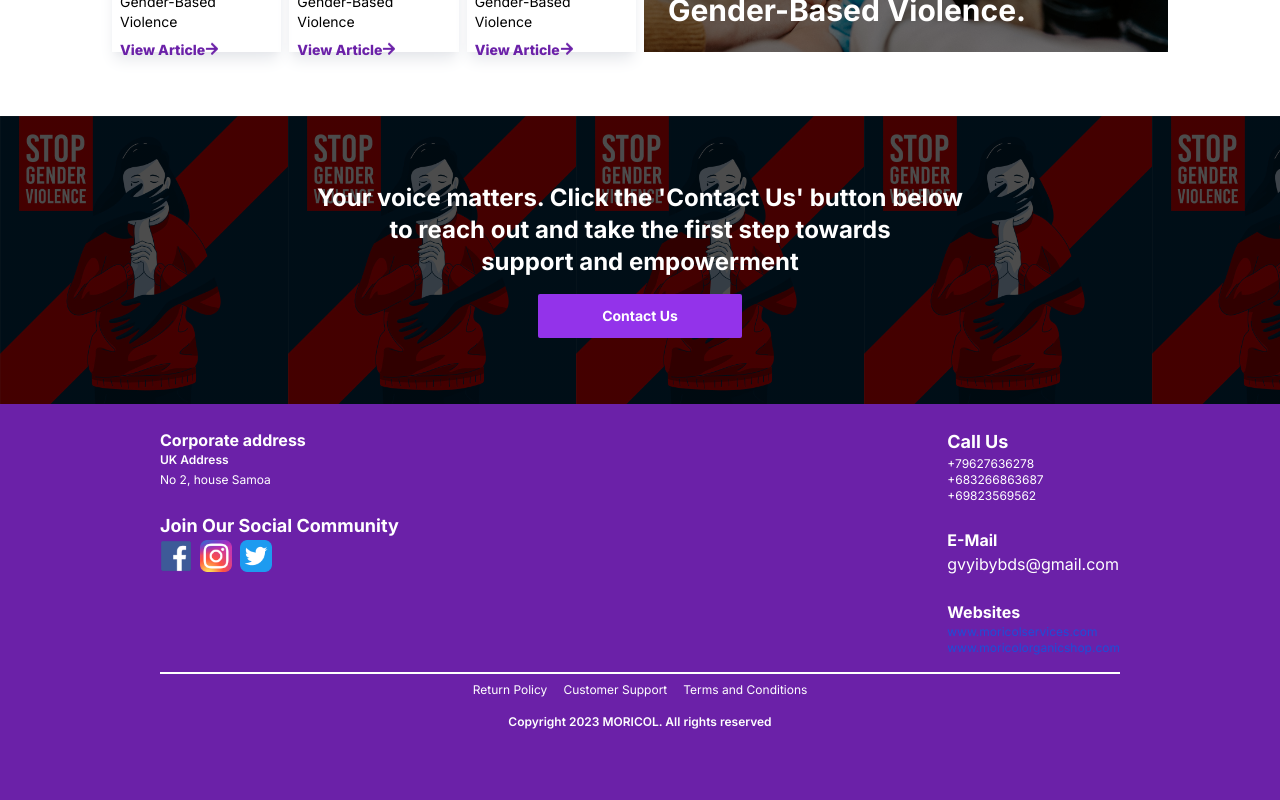
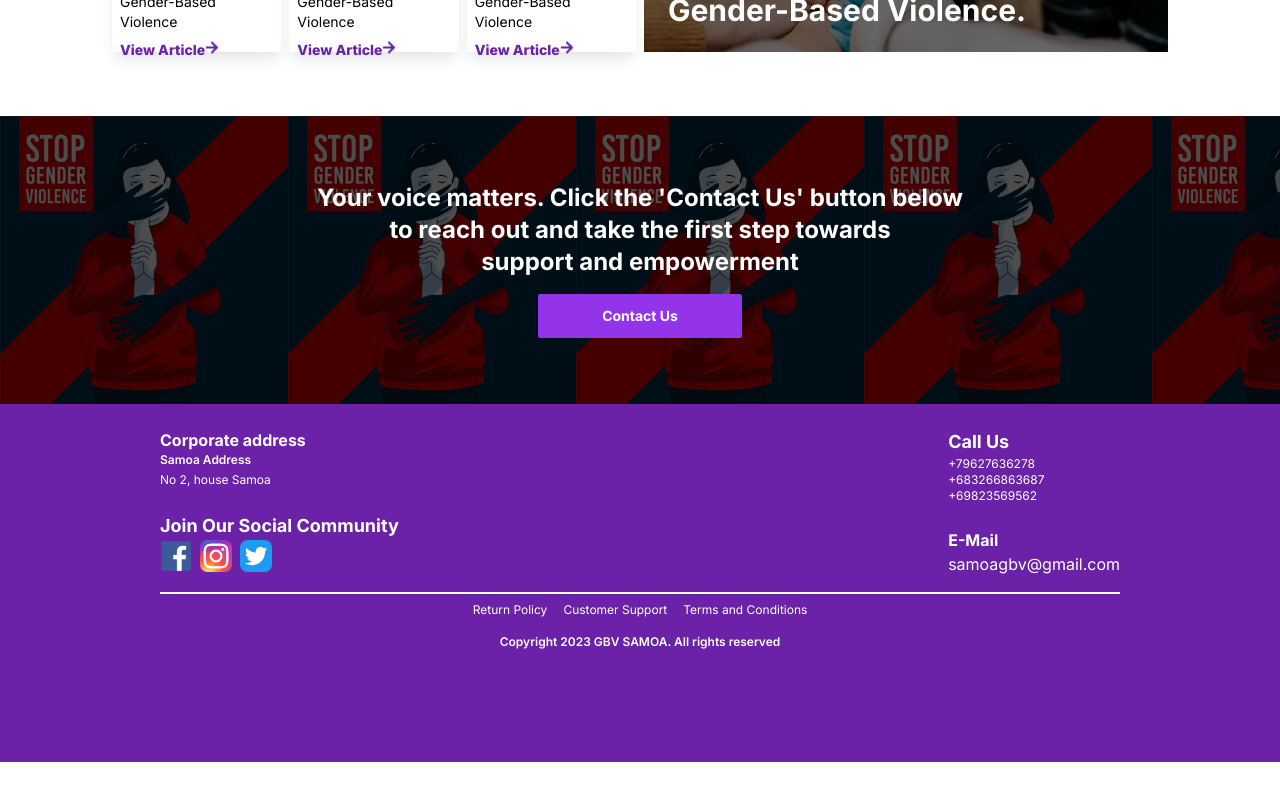
Before and after one commit to Opubor/gbv, a Next.js app: page / in a window 1280 px wide. Shown: the part 3512-4312 px from the top of the page. After the commit the page ends 4274 px from the top, so only its background shows below. Built offline with nearby package versions, Linux system fonts and the light colour scheme.

Commit message:
removed some details

```diff
--- a/app/page.tsx
+++ b/app/page.tsx
@@ -484,17 +484,14 @@ export default function Home() {
         <div className="flex flex-col lg:flex-row justify-between items-start text-white">
           <div>
             <h1 className="text-md font-bold">Corporate address</h1>
-            <h1 className="text-xs font-semibold mb-1">UK Address</h1>
+            <h1 className="text-xs font-semibold mb-1">Samoa Address</h1>
             <p className="text-xs mb-2">No 2, house Samoa</p>
 
             <h1 className="text-lg font-bold mt-6">
               Join Our Social Community
             </h1>
             <div className="flex items-center gap-2">
-              <a
-                href="https://www.facebook.com/profile.php?id=100094794262869&mibextid=LQQJ4d"
-                target="_blank"
-              >
+              <a href="/" target="_blank">
                 <Image
                   src="/facebook.png"
                   alt="Facebook logo"
@@ -505,10 +502,7 @@ export default function Home() {
                 />
               </a>
 
-              <a
-                href="https://instagram.com/moricol2022?igshid=OGQ5ZDc2ODk2ZA=="
-                target="_blank"
-              >
+              <a href="/" target="_blank">
                 <Image
                   src="/instagram.png"
                   alt="Facebook logo"
@@ -540,21 +534,7 @@ export default function Home() {
               </div>
             </div>
             <h1 className="text-md font-bold mt-6">E-Mail</h1>
-            <a href={`mailto:ggdys@ggdy.com`}>gvyibybds@gmail.com</a>
-
-            <h1 className="text-md font-bold mt-6">Websites</h1>
-            <div className="flex flex-col items-start">
-              <a
-                href="https://www.moricolservices.com"
-                target="_blank"
-                className="text-xs text-blue-700"
-              >
-                www.moricolservices.com
-              </a>
-              <a href="/" className="text-xs text-blue-700">
-                www.moricolorganicshop.com
-              </a>
-            </div>
+            <a href={`mailto:ggdys@ggdy.com`}>samoagbv@gmail.com</a>
           </div>
         </div>
         <div className="mt-4 pt-2 border-t-2 border-t-white text-white">
@@ -564,7 +544,7 @@ export default function Home() {
             <Link href={"/aboutUs"}>Terms and Conditions</Link>
           </div>
           <p className="font-semibold text-xs text-center mt-4 mb-12">
-            Copyright 2023 MORICOL. All rights reserved
+            Copyright 2023 GBV SAMOA. All rights reserved
           </p>
         </div>
       </div>
```
